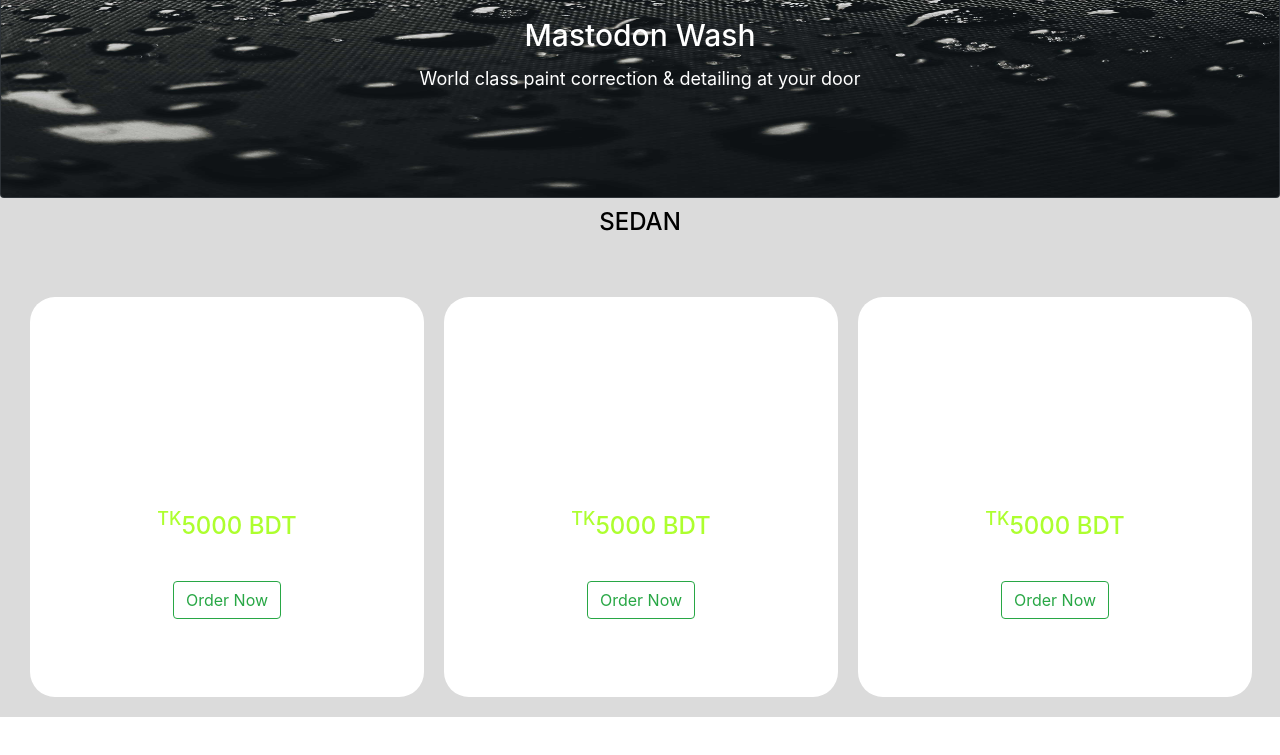
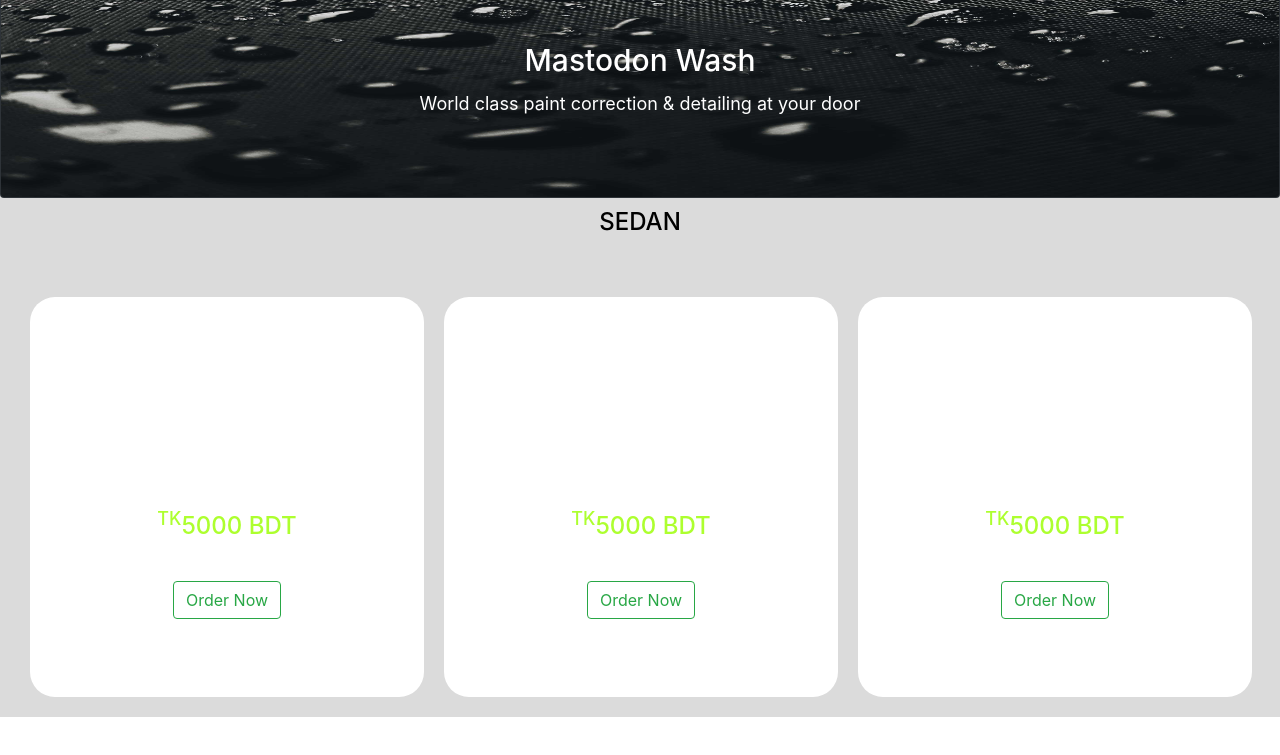
Before and after one commit to Mastodon-tech/mastodon-tech.github.io, a plain HTML site: page mastodonwashapp.html in a window 1280 px wide. Shown: the part 83-838 px from the top of the page. Drawn offline with Linux system fonts and the light colour scheme.

Commit message:
seventh iteration final

```diff
--- a/mastodonwashapp.html
+++ b/mastodonwashapp.html
@@ -635,7 +635,7 @@
         <!--=======Hero Image======-->
         <div class="card bg-dark text-white">
             <img class="card-img" style="width: auto; height: 35vh; margin-top: -25px;" src="./assets/img/appimage/wash/hero.jpg" alt="Card image">
-            <div class="card-img-overlay text-center" style="margin-top: 55px;">
+            <div class="card-img-overlay text-center" style="margin-top: 10vh;">
               <h5 class="card-title" style="font-size: 30px;">Mastodon Wash</h5>
               <p class="card-text" style="font-size: 18px;">World class paint correction & detailing at your door</p>
             </div>
```
